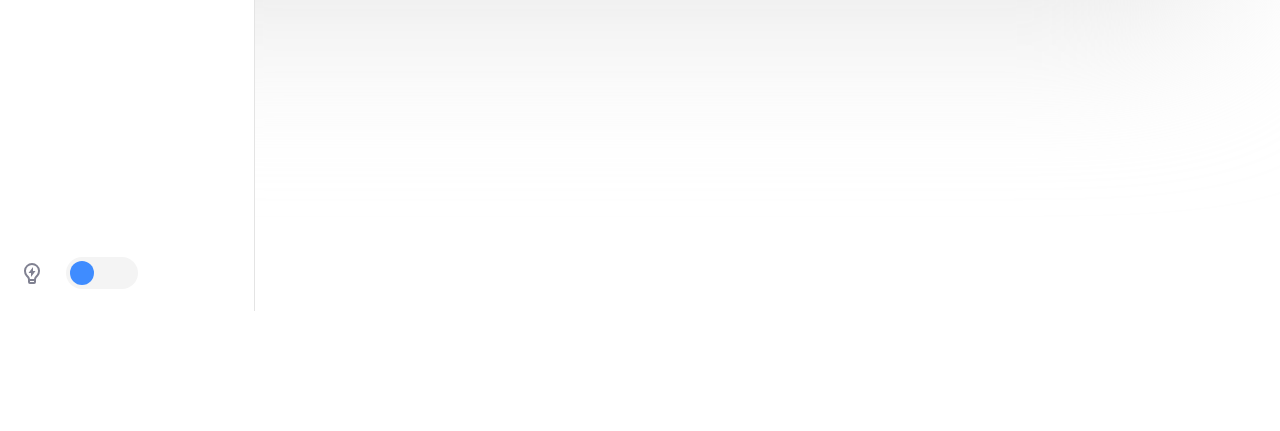
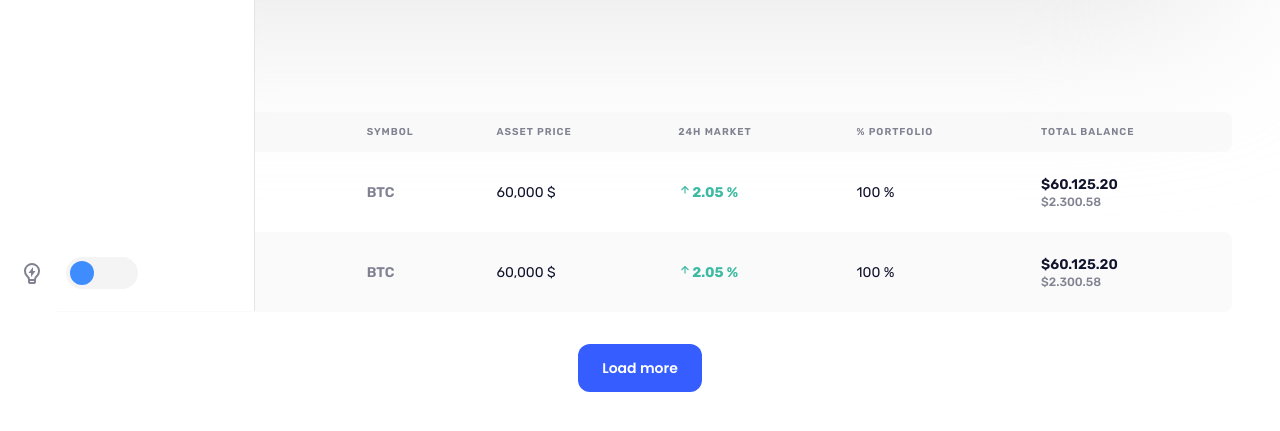
Before and after one commit to Daphaz/dashboard-crypto, a React (Create React App) app: page /wallets in a window 1280 px wide. Shown: the part 489-920 px from the top of the page. Before the commit the page ends 800 px from the top, so only its background shows below. Built offline with nearby package versions, Linux system fonts and the light colour scheme; grey boxes are pictures that could not be loaded.

Commit message:
feat: balances list and balance component

```diff
--- /dev/null
+++ b/src/components/wallets/Balance.jsx
@@ -0,0 +1,36 @@
+import React from "react";
+import { BsStar } from "react-icons/bs";
+import { BiUpArrowAlt, BiDownArrowAlt } from "react-icons/bi";
+
+export const Balance = () => {
+	return (
+		<div className="balances_row">
+			<div className="balances_cell">
+				<button className="btn favorite">
+					<BsStar />
+				</button>
+			</div>
+			<div className="balances_cell">
+				<div className="balances_company">
+					<div className="balances_logo">
+						<img src="/assets/bitcoin.png" alt="logo bitcoin" />
+					</div>
+					<div className="balances_text">Bitcoin</div>
+				</div>
+			</div>
+			<div className="balances_cell">BTC</div>
+			<div className="balances_cell">60,000 $</div>
+			<div className="balances_cell">
+				<div className="status positive">
+					<BiUpArrowAlt />
+					2.05 %
+				</div>
+			</div>
+			<div className="balances_cell">100 %</div>
+			<div className="balances_cell">
+				<div className="balances_number">$60.125.20</div>
+				<div className="balances_price">$2.300.58</div>
+			</div>
+		</div>
+	);
+};
--- /dev/null
+++ b/src/components/wallets/BalanceList.jsx
@@ -0,0 +1,29 @@
+import React from "react";
+import { Balance } from "./Balance";
+
+const arTest = [0, 1];
+
+export const BalanceList = () => {
+	return (
+		<div className="balances">
+			<div className="balances_title h6">Assets Balances</div>
+			<div className="balances_table">
+				<div className="balances_row balances_row_head">
+					<div className="balances_cell"></div>
+					<div className="balances_cell">asset</div>
+					<div className="balances_cell">symbol</div>
+					<div className="balances_cell">asset price</div>
+					<div className="balances_cell">24h market</div>
+					<div className="balances_cell">% portfolio</div>
+					<div className="balances_cell">total balance</div>
+				</div>
+				{arTest.map((a) => (
+					<Balance />
+				))}
+			</div>
+			<div className="balances_btns">
+				<button className="btn balances_btn btn_blue">Load more</button>
+			</div>
+		</div>
+	);
+};
--- a/src/routes/wallets/index.jsx
+++ b/src/routes/wallets/index.jsx
@@ -1,6 +1,7 @@
 import React from "react";
 import { Layout } from "../../components/Layout";
 import { TotalWallet } from "../../components/wallets/TotalWallet";
+import { BalanceList } from "../../components/wallets/BalanceList";
 
 const Wallets = () => {
 	return (
@@ -8,7 +9,7 @@ const Wallets = () => {
 			<div className="wallets">
 				<div className="wallets_container">
 					<TotalWallet />
-					<div className="wallets balances"></div>
+					<BalanceList />
 				</div>
 				<aside className="wallets_sidebar"></aside>
 			</div>
--- a/src/sass/base/_typography.scss
+++ b/src/sass/base/_typography.scss
@@ -51,7 +51,6 @@ body {
 
 .status {
 	position: relative;
-	padding-left: 1.8rem;
 	line-height: 1.6rem;
 	font-weight: 700;
 	font-size: 1.4rem;
--- a/src/sass/components/_buttons.scss
+++ b/src/sass/components/_buttons.scss
@@ -8,7 +8,8 @@
 .header_btn,
 .slider_btn,
 .widgets_btn,
-.wallets_btn {
+.wallets_btn,
+.balances_btn {
 	font-family: $poppins;
 	min-width: 11.4rem;
 	height: 4.8rem;
@@ -35,3 +36,11 @@
 		border: 1px solid $gray-light;
 	}
 }
+.favorite {
+	position: relative;
+	flex-shrink: 0;
+	width: 1.6rem;
+	height: 1.6rem;
+	color: $gray;
+	font-size: 1.6rem;
+}
--- a/src/sass/layout/_page.scss
+++ b/src/sass/layout/_page.scss
@@ -234,6 +234,9 @@
 	.wallets_item {
 		border-color: $dark-border;
 	}
+	.balances_row:nth-child(2n + 1) {
+		background: rgba(228, 228, 228, 0.04);
+	}
 }
 
 .no-scroll {
--- a/src/sass/pages/_wallets.scss
+++ b/src/sass/pages/_wallets.scss
@@ -221,3 +221,101 @@
 		border-radius: 0.6rem;
 	}
 }
+
+.balances {
+	font-size: 1.4rem;
+	&_title {
+		margin-bottom: 3.2rem;
+		@include m {
+			margin-bottom: 2.4rem;
+		}
+	}
+	&_table {
+		display: table;
+		width: 100%;
+	}
+	&_row {
+		@extend %pointer;
+		display: table-row;
+		border-radius: 1.2rem;
+		transition: all 0.2s;
+		&:nth-child(2n + 1) {
+			background: rgba(228, 228, 228, 0.2);
+		}
+		&:not(.balances_row_head) {
+			& .balances_cell {
+				height: 8rem;
+				font-size: 1.4rem;
+			}
+		}
+		&_head {
+			.balances_cell {
+				height: 4rem;
+				font-size: 1rem;
+				font-weight: 600;
+				letter-spacing: 1px;
+				text-transform: uppercase;
+				color: $gray;
+				&:first-child {
+					border-radius: 0.8rem 0 0 0.8rem;
+				}
+				&:last-child {
+					border-radius: 0 0.8rem 0.8rem 0;
+				}
+			}
+		}
+	}
+	&_cell {
+		display: table-cell;
+		vertical-align: middle;
+		padding-left: 2.4rem;
+		&:first-child {
+			border-radius: 1.2rem 0 0 1.2rem;
+		}
+		&:last-child {
+			border-radius: 0 0.8rem 0.8rem 0;
+		}
+		&:nth-child(3) {
+			font-weight: 600;
+			color: $gray;
+		}
+
+		@include t {
+			padding-left: 1.6rem;
+			&:nth-child(n + 3) {
+				display: none;
+			}
+			&:last-child {
+				display: table-cell;
+				padding-right: 1.6rem;
+			}
+		}
+	}
+	&_company {
+		display: inline-flex;
+		align-items: center;
+		font-weight: 600;
+	}
+	&_logo {
+		flex-shrink: 0;
+		width: 3.2rem;
+		height: 3.2rem;
+		margin-right: 1.6rem;
+	}
+	&_number {
+		font-weight: 600;
+	}
+	&_price {
+		font-size: 1.2rem;
+		line-height: 1.33333;
+		font-weight: 500;
+		color: $gray;
+	}
+	&_btns {
+		margin-top: 3.2rem;
+		text-align: center;
+		@include m {
+			margin-top: 2.4rem;
+		}
+	}
+}
```
